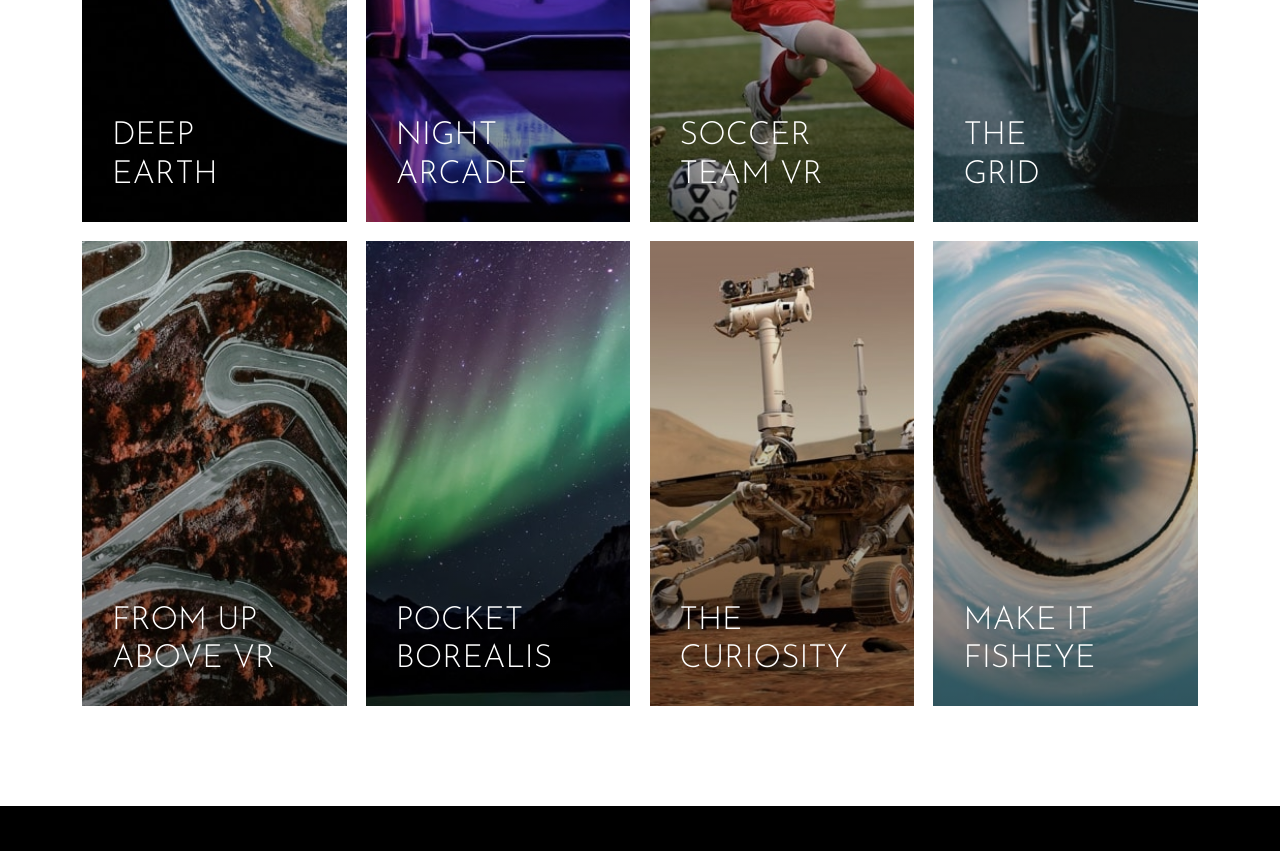
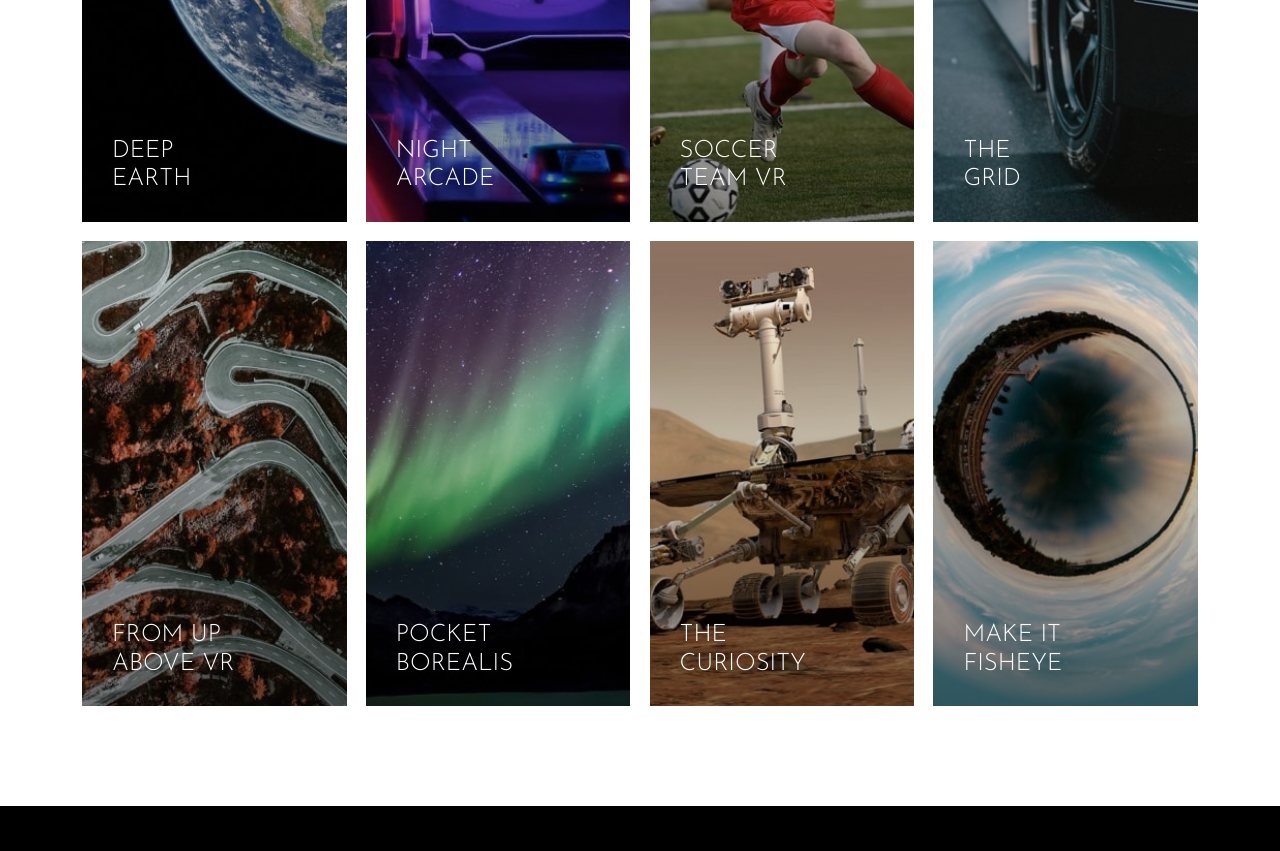
Before and after one commit to MahdiSohaily/loop-Studio, a website built with Vite: page index.html in a window 1280 px wide. Shown: the part 1947-2798 px from the top of the page. Built offline with nearby package versions, Linux system fonts and the light colour scheme.

Commit message:
Update categories title font size

```diff
--- a/index.html
+++ b/index.html
@@ -95,7 +95,7 @@
               <source media="(max-width: 40em)" srcset="./images/mobile/image-deep-earth.jpg">
               <img src="./images/mobile/image-deep-earth.jpg" alt="earth image">
             </picture>
-            <h4 class="cat-title text-white text-uppercase">Deep <br> earth</h4>
+            <h3 class="cat-title text-white text-uppercase">Deep <br> earth</h3>
           </div>
           <div class="product-item">
             <div class="overlay"></div>
@@ -104,7 +104,7 @@
               <source media="(max-width: 40em)" srcset="./images/mobile/image-night-arcade.jpg">
               <img src="./images/mobile/image-night-arcade.jpg" alt="night arcade image">
             </picture>
-            <h4 class="cat-title text-white text-uppercase">Night <br> arcade</h4>
+            <h3 class="cat-title text-white text-uppercase">Night <br> arcade</h3>
           </div>
           <div class="product-item">
             <div class="overlay"></div>
@@ -113,7 +113,7 @@
               <source media="(max-width: 40em)" srcset="./images/mobile/image-soccer-team.jpg">
               <img src="./images/mobile/image-soccer-team.jpg" alt="Soccer team VR">
             </picture>
-            <h4 class="cat-title text-white text-uppercase">Soccer <br> team VR</h4>
+            <h3 class="cat-title text-white text-uppercase">Soccer <br> team VR</h3>
           </div>
           <div class="product-item">
             <div class="overlay"></div>
@@ -122,7 +122,7 @@
               <source media="(max-width: 40em)" srcset="./images/mobile/image-grid.jpg">
               <img src="./images/mobile/image-grid.jpg" alt="The grid">
             </picture>
-            <h4 class="cat-title text-white text-uppercase">The <br> grid</h4>
+            <h3 class="cat-title text-white text-uppercase">The <br> grid</h3>
           </div>
           <div class="product-item">
             <div class="overlay"></div>
@@ -131,7 +131,7 @@
               <source media="(max-width: 40em)" srcset="./images/mobile/image-from-above.jpg">
               <img src="./images/mobile/image-from-above.jpg" alt="From up above VR">
             </picture>
-            <h4 class="cat-title text-white text-uppercase">From up <br> above VR</h4>
+            <h3 class="cat-title text-white text-uppercase">From up <br> above VR</h3>
           </div>
           <div class="product-item">
             <div class="overlay"></div>
@@ -140,7 +140,7 @@
               <source media="(max-width: 40em)" srcset="./images/mobile/image-pocket-borealis.jpg">
               <img src="./images/mobile/image-pocket-borealis.jpg" alt="Pocket borealis">
             </picture>
-            <h4 class="cat-title text-white text-uppercase">Pocket <br> borealis</h4>
+            <h3 class="cat-title text-white text-uppercase">Pocket <br> borealis</h3>
           </div>
           <div class="product-item">
             <div class="overlay"></div>
@@ -149,7 +149,7 @@
               <source media="(max-width: 40em)" srcset="./images/mobile/image-curiosity.jpg">
               <img src="./images/mobile/image-curiosity.jpg" alt="The curiosity">
             </picture>
-            <h4 class="cat-title text-white text-uppercase">The <br> curiosity</h4>
+            <h3 class="cat-title text-white text-uppercase">The <br> curiosity</h3>
           </div>
           <div class="product-item">
             <div class="overlay"></div>
@@ -158,7 +158,7 @@
               <source media="(max-width: 40em)" srcset="./images/mobile/image-fisheye.jpg">
               <img src="./images/mobile/image-fisheye.jpg" alt="car image">
             </picture>
-            <h4 class="cat-title text-white text-uppercase">Make it <br> fisheye</h4>
+            <h3 class="cat-title text-white text-uppercase">Make it <br> fisheye</h3>
           </div>
         </div>
       </div>
--- a/src/scss/styles.scss
+++ b/src/scss/styles.scss
@@ -123,7 +123,7 @@ $theme-colors: (
 }
 
 .cat-title {
-  font-size: 32px;
+  font-size: 24px;
 }
 
 .product-item {
```
Also changed, not shown: public/css/styles.css.
